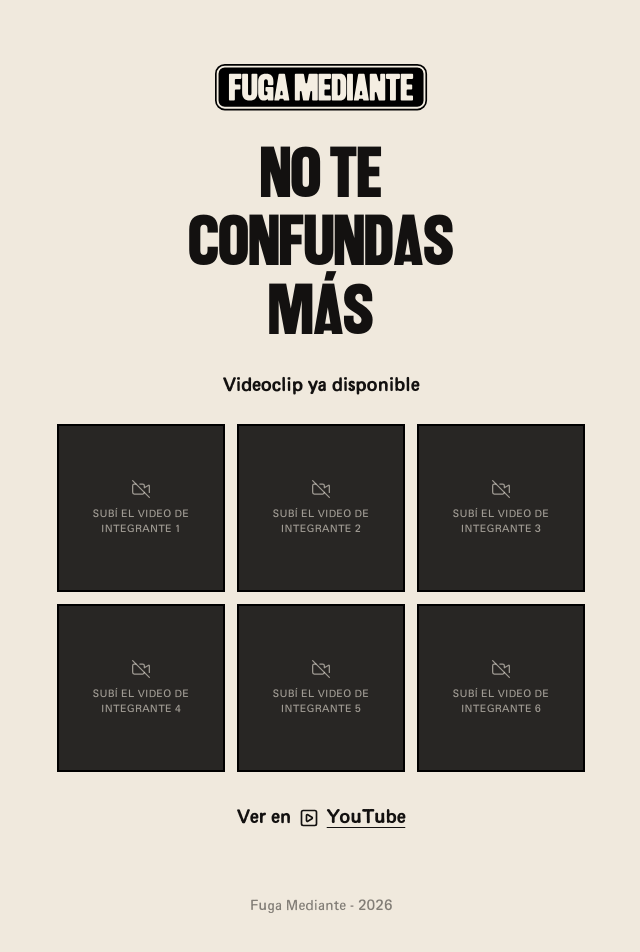
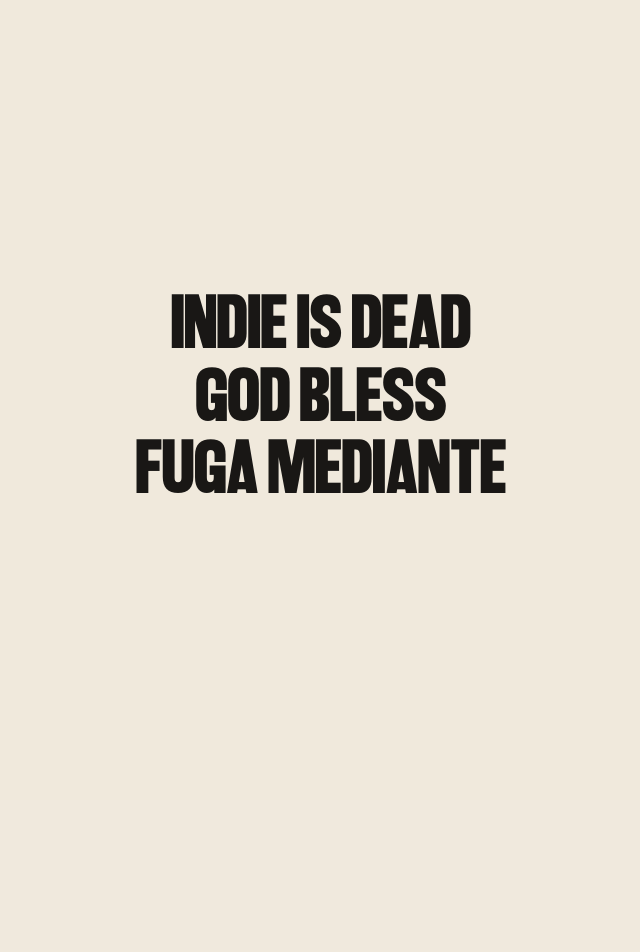
Before and after one commit to bogliettiagustin/fuga-mediante-web, a Next.js app: page /video in a window 1280 px wide. Shown: the top 952 px of the page, without its empty margins (319-959 px from the left). After the commit the page ends 800 px from the top, so only its background shows below. Built offline with nearby package versions, Linux system fonts and the light colour scheme.

Commit message:
Move intro/countdown flow to video page and update video link
- Swap intro loader and countdown gating from home page to video page
- Home page now only renders countdown timer before navigating
- Update countdown target date to 2026-09-27
- Update integrante-1 YouTube video link

```diff
--- a/src/app/page.tsx
+++ b/src/app/page.tsx
@@ -1,30 +1,10 @@
 "use client";
 
-import { useState } from "react";
 import { useRouter } from "next/navigation";
-import { AnimatePresence, motion } from "framer-motion";
-import IntroLoader from "@/components/IntroLoader";
 import CountdownTimer from "@/components/CountdownTimer";
 
 export default function Home() {
-  const [introDone, setIntroDone] = useState(false);
   const router = useRouter();
 
-  return (
-    <>
-      <AnimatePresence>
-        {!introDone && <IntroLoader onDone={() => setIntroDone(true)} />}
-      </AnimatePresence>
-
-      {introDone && (
-        <motion.div
-          initial={{ opacity: 0 }}
-          animate={{ opacity: 1 }}
-          transition={{ duration: 0.6, ease: "easeInOut" }}
-        >
-          <CountdownTimer onDone={() => router.push("/video")} />
-        </motion.div>
-      )}
-    </>
-  );
+  return <CountdownTimer onDone={() => router.push("/video")} />;
 }
--- a/src/app/video/page.tsx
+++ b/src/app/video/page.tsx
@@ -1,5 +1,28 @@
+"use client";
+
+import { useState } from "react";
+import { AnimatePresence, motion } from "framer-motion";
+import IntroLoader from "@/components/IntroLoader";
 import MainContent from "@/components/MainContent";
 
 export default function VideoPage() {
-  return <MainContent />;
+  const [introDone, setIntroDone] = useState(false);
+
+  return (
+    <>
+      <AnimatePresence>
+        {!introDone && <IntroLoader onDone={() => setIntroDone(true)} />}
+      </AnimatePresence>
+
+      {introDone && (
+        <motion.div
+          initial={{ opacity: 0 }}
+          animate={{ opacity: 1 }}
+          transition={{ duration: 0.6, ease: "easeInOut" }}
+        >
+          <MainContent />
+        </motion.div>
+      )}
+    </>
+  );
 }
--- a/src/components/CountdownTimer.tsx
+++ b/src/components/CountdownTimer.tsx
@@ -4,7 +4,7 @@
 import { useRouter } from "next/navigation";
 import { KeyRound } from "lucide-react";
 
-const TARGET_DATE = new Date("2026-09-17T19:00:00-03:00");
+const TARGET_DATE = new Date("2026-09-27T19:00:00-03:00");
 const ACCESS_PASSWORD = "morriseynotdead";
 
 function getTimeLeft() {
--- a/src/components/MainContent.tsx
+++ b/src/components/MainContent.tsx
@@ -2,7 +2,7 @@
 import { SquarePlay } from "lucide-react";
 import VideoGrid from "./VideoGrid";
 
-const YOUTUBE_URL = "https://www.youtube.com/watch?v=PDvyqen36b8";
+const YOUTUBE_URL = "https://www.youtube.com/watch?v=6i0Wgd-C1KU";
 
 export default function MainContent() {
   return (
```
